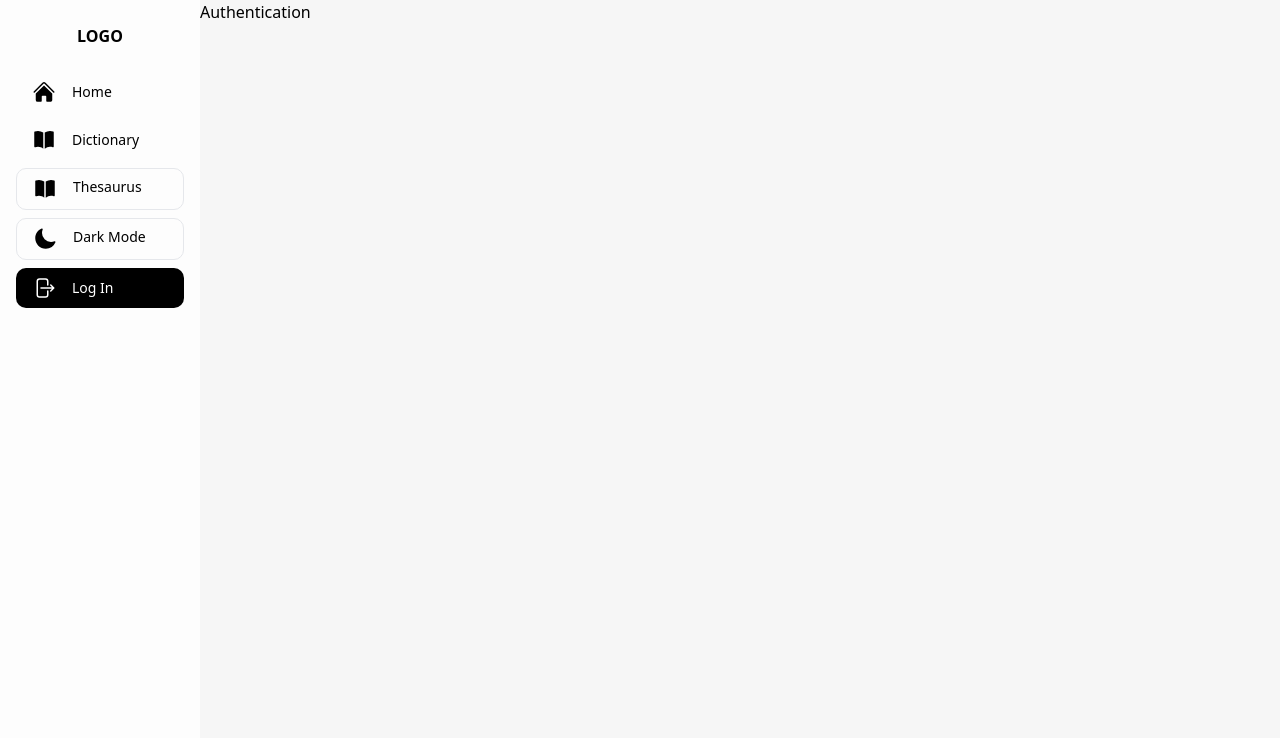
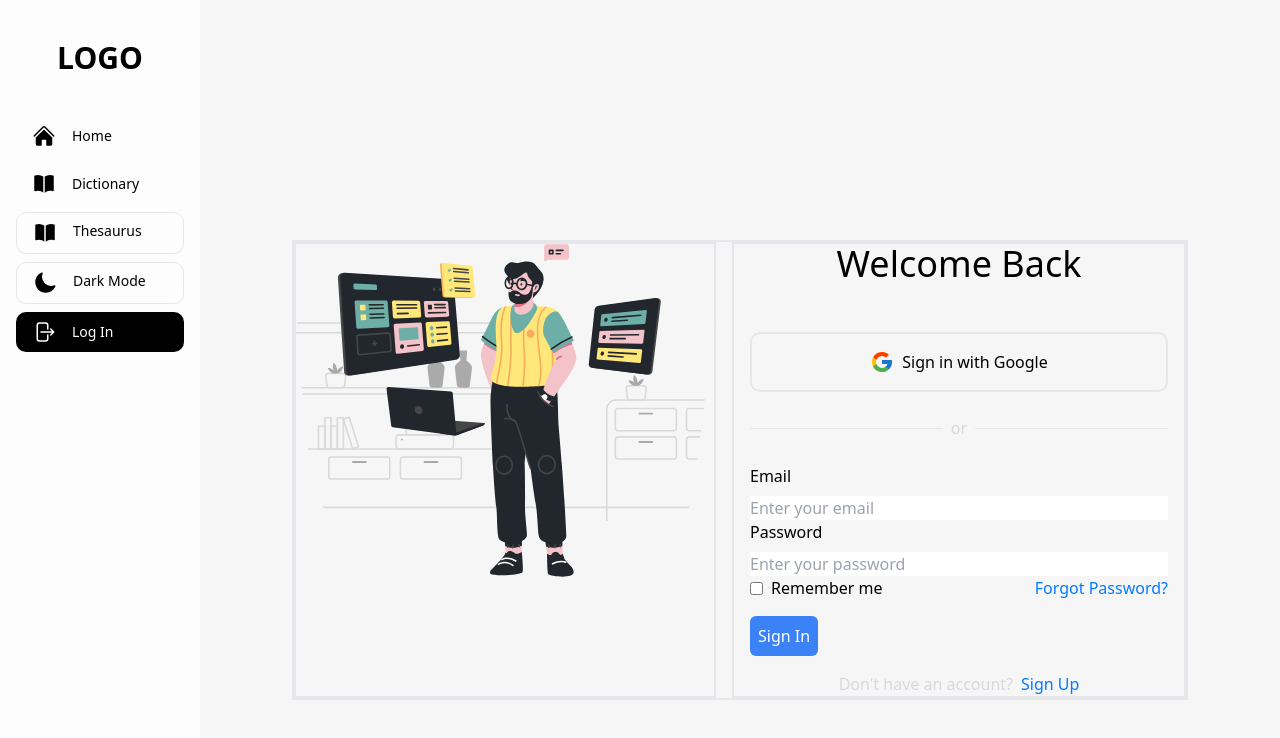
Before and after one commit to bachdumpling/genz-dictionary, a Next.js app: page /authentication in a window 1280 px wide. Shown: the top 738 px of the page. Built offline with nearby package versions, Linux system fonts and the light colour scheme.

Commit message:
log in form making

```diff
--- a/app/authentication/page.js
+++ b/app/authentication/page.js
@@ -1,9 +1,77 @@
-import React from 'react'
+"use client";
+import Image from "next/image";
+import React from "react";
+import loginSvg from "../components/Assets/loginSvg.svg";
+import { FcGoogle } from "react-icons/fc";
 
 function Authentication() {
   return (
-    <div>Authentication</div>
-  )
+    <div className="flex max-w-4xl mx-auto mt-60 gap-4 border-2">
+      <div className="flex-1 border-2">
+        <Image src={loginSvg} alt="login" />
+      </div>
+      <div className="flex-1 border-2 px-4">
+        <h1 className="text-4xl text-center font-medium pb-[48px]">
+          {" "}
+          Welcome Back
+        </h1>
+        <button className="w-full border-2 p-4 flex justify-center items-center rounded-[10px] mb-[24px]">
+          <FcGoogle className="h-6 w-6 mr-2" />
+          Sign in with Google
+        </button>
+
+        <div className="mb-[24px] flex w-full justify-center items-center">
+          <hr className=" w-full"></hr>
+
+          <p className="text-[#D9D9D9] text-center mx-2">or</p>
+
+          <hr className=" w-full"></hr>
+        </div>
+
+        <form className="">
+          <div className="flex flex-col gap-2">
+            <label htmlFor="email">Email</label>
+            <input
+              type="email"
+              name="email"
+              id="email"
+              placeholder="Enter your email"
+            />
+          </div>
+          <div className="flex flex-col gap-2">
+            <label htmlFor="password">Password</label>
+            <input
+              type="password"
+              name="password"
+              id="password"
+              placeholder="Enter your password"
+            />
+          </div>
+          <div className="flex justify-between items-center">
+            <div className="flex items-center">
+              <input type="checkbox" name="remember" id="remember" />
+              <label htmlFor="remember" className="ml-2">
+                Remember me
+              </label>
+            </div>
+            <a href="#" className="text-[#047AFF]">
+              Forgot Password?
+            </a>
+          </div>
+          <button className="bg-blue-500 text-white rounded-md p-2 mt-4">
+            Sign In
+          </button>
+        </form>
+
+        <div className="flex justify-center items-center mt-4">
+          <p className="text-[#D9D9D9]">Don't have an account?</p>
+          <a href="#" className="text-[#047AFF] ml-2">
+            Sign Up
+          </a>
+        </div>
+      </div>
+    </div>
+  );
 }
 
-export default Authentication
+export default Authentication;
--- a/app/components/DictionaryHeader.js
+++ b/app/components/DictionaryHeader.js
@@ -29,7 +29,7 @@ function DictionaryHeader() {
   }, [wordThatIsClickedOn]);
 
   return (
-    <div className="flex justify-between item p-6 items-center border">
+    <div className="flex justify-between item p-6 items-center">
       {/* Header + Search bar + User Icon */}
 
       {/* Header */}
--- a/app/components/Navigation.js
+++ b/app/components/Navigation.js
@@ -8,6 +8,7 @@ import {
 } from "@heroicons/react/24/solid";
 import Link from "next/link";
 import { usePathname } from "next/navigation";
+import { GrHomeRounded } from "react-icons/gr";
 
 function Navigation() {
   const pathname = usePathname();
@@ -15,7 +16,7 @@ function Navigation() {
 
   return (
     <header className="w-[200px] bg-[#FDFDFD] h-full ">
-      <h1 className="p-6 text-center font-extrabold"> LOGO </h1>
+      <h1 className="m-10 text-center font-extrabold text-3xl"> LOGO </h1>
       {/* navigation */}
 
       {/* Home */}
--- a/package.json
+++ b/package.json
@@ -10,6 +10,7 @@
     "next": "latest",
     "react": "18.2.0",
     "react-dom": "18.2.0",
+    "react-icons": "^4.7.1",
     "react-modal": "^3.16.1",
     "react-share": "^4.4.1",
     "recoil": "^0.7.6"
```
Also changed, not shown: tailwind.config.js (+4 -4 lines), app/components/Assets/loginSvg.svg (renamed from app/components/Assets/login.svg), 1 other file (tests, documents, lock files or other folders).
